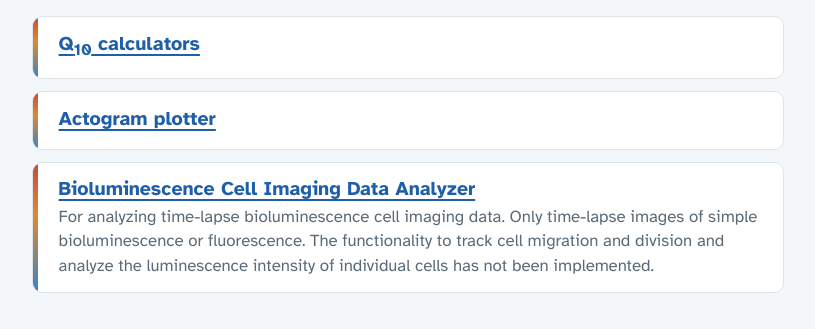
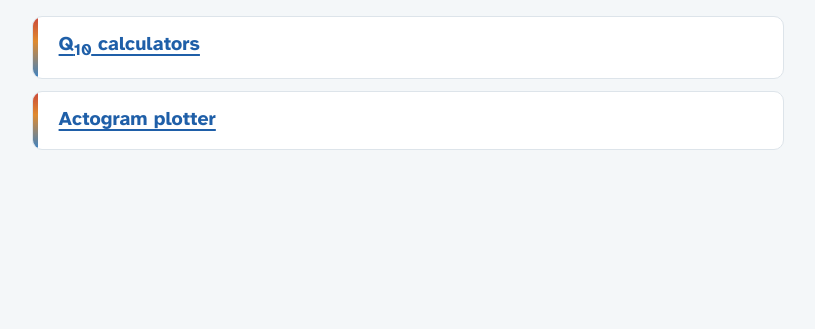
Before and after one commit to dxda6216/Web_Applications, a plain HTML site: page index.html in a window 1280 px wide. Shown: the part 107-436 px from the top of the page, without its empty margins (232-1047 px from the left). Drawn offline with Linux system fonts and the light colour scheme.

Commit message:
Remove Bioluminescence Cell Imaging Data Analyzer section
Removed the Bioluminescence Cell Imaging Data Analyzer section from the index.

```diff
--- a/index.html
+++ b/index.html
@@ -154,10 +154,6 @@
     <li>
       <h2 class="name"><a href="./actogram_plotter/index.html">Actogram plotter</a></h2>
     </li>
-    <li>
-      <h2 class="name"><a href="./bioluminescence_cell_imaging/time-lapse_bioluminescence_cell_imaging_roi_analyzer.html">Bioluminescence Cell Imaging Data Analyzer</a></h2>
-      <p class="desc">For analyzing time-lapse bioluminescence cell imaging data. Only time-lapse images of simple bioluminescence or fluorescence. The functionality to track cell migration and division and analyze the luminescence intensity of individual cells has not been implemented.</p>
-    </li>
   </ul>
 </main>
 </body>
```
